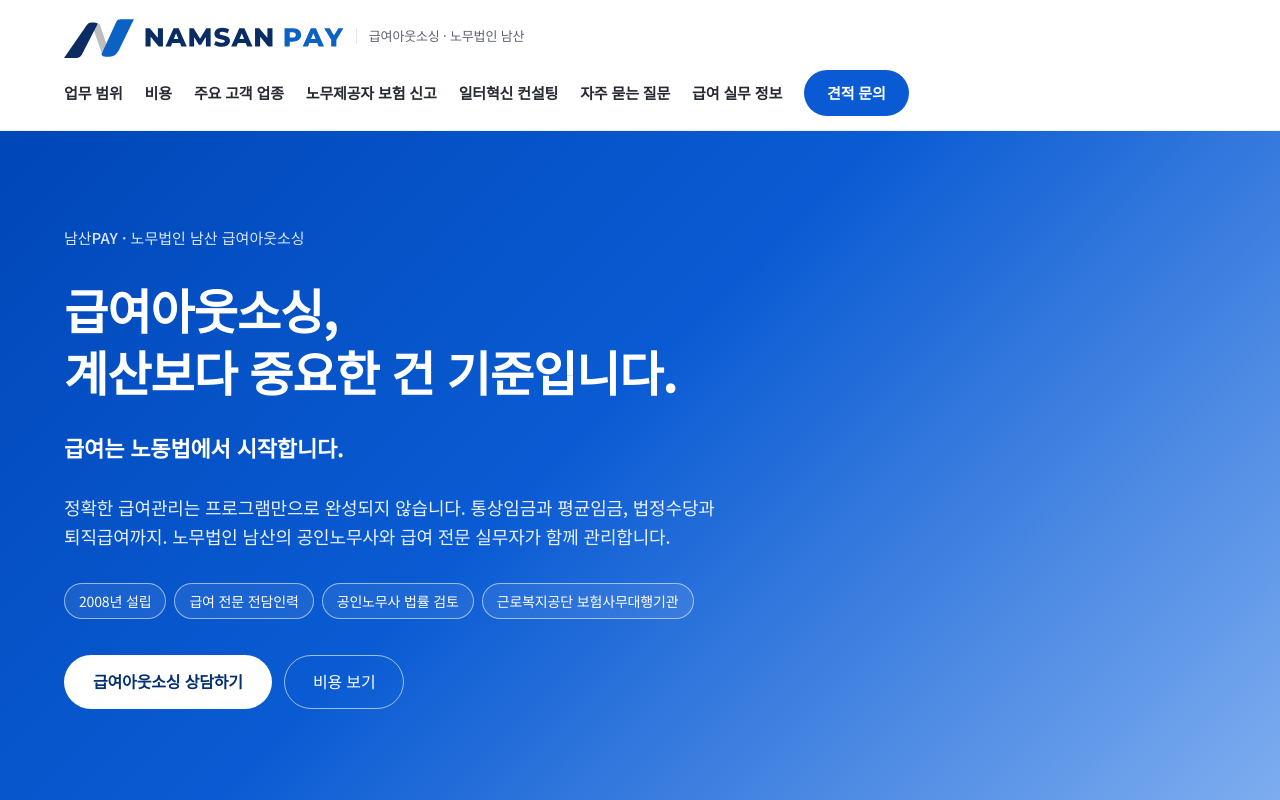
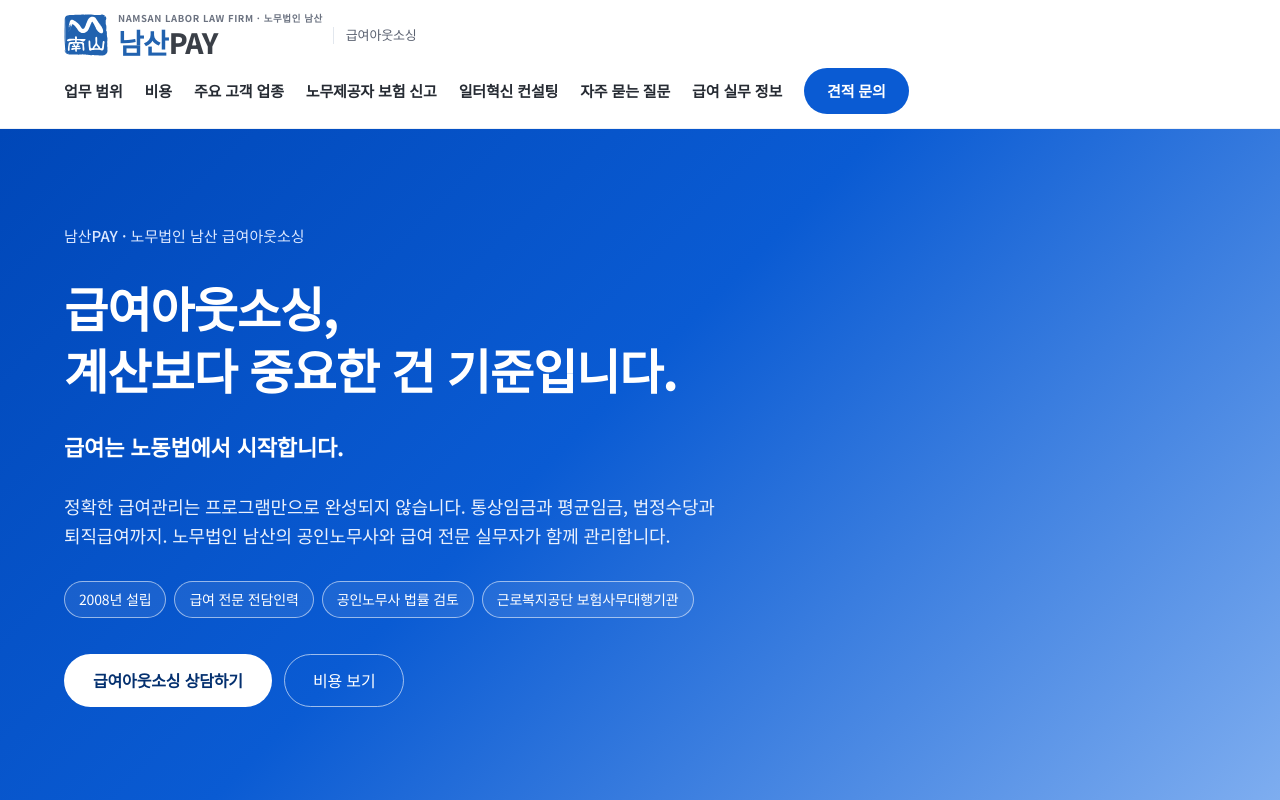
Before and after one commit to namsanpay/namsanpay.github.io, an Eleventy site: page src/index.njk in a window 1280 px wide. Shown: the top 800 px of the page. Built offline with nearby package versions, Linux system fonts and the light colour scheme; Eleventy itself is replaced by a stand-in of ours; files that its build step writes are made by us from their sources; a web font is replaced by a local one.

Commit message:
로고 교체: 본사 南山 마크(CI 원본 nam_ver1.ai에서 추출) + 남산PAY, 파비콘·공유 이미지 갱신, 리본 N 시안은 brand/ribbon-n-2026-11-23에 보관
Co-Authored-By: Claude Opus 5.5 <noreply@anthropic.com>
Claude-Session: https://claude.ai/code/session_01AtLZ5EUn5HxkmBWDedNWz7

```diff
--- a/src/_includes/base.njk
+++ b/src/_includes/base.njk
@@ -35,7 +35,7 @@
 <a class="skip" href="#content">본문 바로가기</a>
 <header class="site-header">
   <div class="wrap header-inner">
-    <a class="brand" href="/" aria-label="{{ site.brand }} 홈"><img class="brand-logo" src="/assets/brand/logo-header.svg" alt="{{ site.brand }}" width="282" height="44"><span class="brand-sub">급여아웃소싱 · {{ site.name }}</span></a>
+    <a class="brand" href="/" aria-label="{{ site.brand }} 홈 · {{ site.name }} 급여아웃소싱"><img class="brand-mark" src="/assets/brand/namsan-mark.svg" alt="" width="44" height="42"><span class="brand-text"><span class="brand-tiny">NAMSAN LABOR LAW FIRM · 노무법인 남산</span><span class="brand-word">남산<span>PAY</span></span></span><span class="brand-sub">급여아웃소싱</span></a>
     <button type="button" class="menu-btn" aria-expanded="false" aria-controls="site-nav" aria-label="메뉴 열기"><span></span><span></span><span></span></button>
     <nav aria-label="주요 메뉴" class="nav" id="site-nav">
       <a href="/#scope">업무 범위</a>
@@ -55,7 +55,7 @@
 <footer class="site-footer">
   <div class="wrap footer-inner">
     <div class="footer-col">
-      <img class="footer-logo" src="/assets/brand/logo-full.svg" alt="NAMSAN PAY 남산PAY · {{ site.name }} 급여아웃소싱" width="291" height="52">
+      <span class="brand footer-brand"><img class="brand-mark" src="/assets/brand/namsan-mark.svg" alt="" width="44" height="42"><span class="brand-text"><span class="brand-tiny">NAMSAN LABOR LAW FIRM · 노무법인 남산</span><span class="brand-word">남산<span>PAY</span></span></span></span>
       <strong>{{ site.name }}</strong>
       {% if site.ceo %}<span>대표 공인노무사 {{ site.ceo }}</span>{% endif %}
       {% if site.bizNo %}<span>사업자등록번호 {{ site.bizNo }}</span>{% endif %}
--- a/src/assets/style.css
+++ b/src/assets/style.css
@@ -330,3 +330,13 @@ th{background:#EEF3FB}
   .nav a{padding:14px 0;border-bottom:1px solid var(--line-2);font-size:17px}
   .nav a.btn{margin-top:14px;border-bottom:0;justify-content:center;padding:14px 22px}
 }
+/* 로고: 본사 南山 마크 + 남산PAY (2026-11-24) */
+.brand{gap:10px;align-items:center}
+.brand-mark{display:block;width:44px;height:auto;flex:0 0 auto}
+.brand-text{display:flex;flex-direction:column;line-height:1}
+.brand-tiny{font-size:9.5px;letter-spacing:.06em;color:#6B7280;font-weight:600;margin-bottom:4px}
+.brand-word{font-size:28px;font-weight:800;letter-spacing:-.03em;color:#2162AF}
+.brand-word span{color:#3A3F47;margin-left:1px}
+.brand .brand-sub{font-size:13px;color:var(--muted);padding-left:12px;border-left:1px solid var(--line);line-height:1.3;align-self:center}
+.footer-brand{margin:0 0 12px}
+@media (max-width:900px){.brand-mark{width:38px}.brand-word{font-size:24px}.brand-tiny{font-size:8.5px}}
```
Also changed, not shown: src/assets/brand/apple-touch-icon.png, src/assets/brand/favicon-32.png, src/assets/brand/mark.svg, src/assets/brand/namsan-mark.svg (added), src/assets/brand/og.png, src/assets/brand/ribbon-n-2026-11-23/apple-touch-icon.png (added), src/assets/brand/ribbon-n-2026-11-23/favicon-32.png (added), src/assets/brand/ribbon-n-2026-11-23/logo-full-dark.svg (renamed from src/assets/brand/logo-full-dark.svg), src/assets/brand/ribbon-n-2026-11-23/logo-full.svg (renamed from src/assets/brand/logo-full.svg), src/assets/brand/ribbon-n-2026-11-23/logo-header.svg (renamed from src/assets/brand/logo-header.svg), src/assets/brand/ribbon-n-2026-11-23/logo-ko-full.svg (renamed from src/assets/brand/logo-ko-full.svg), src/assets/brand/ribbon-n-2026-11-23/mark.svg (added), src/assets/brand/ribbon-n-2026-11-23/og.png (added), src/favicon.ico.
